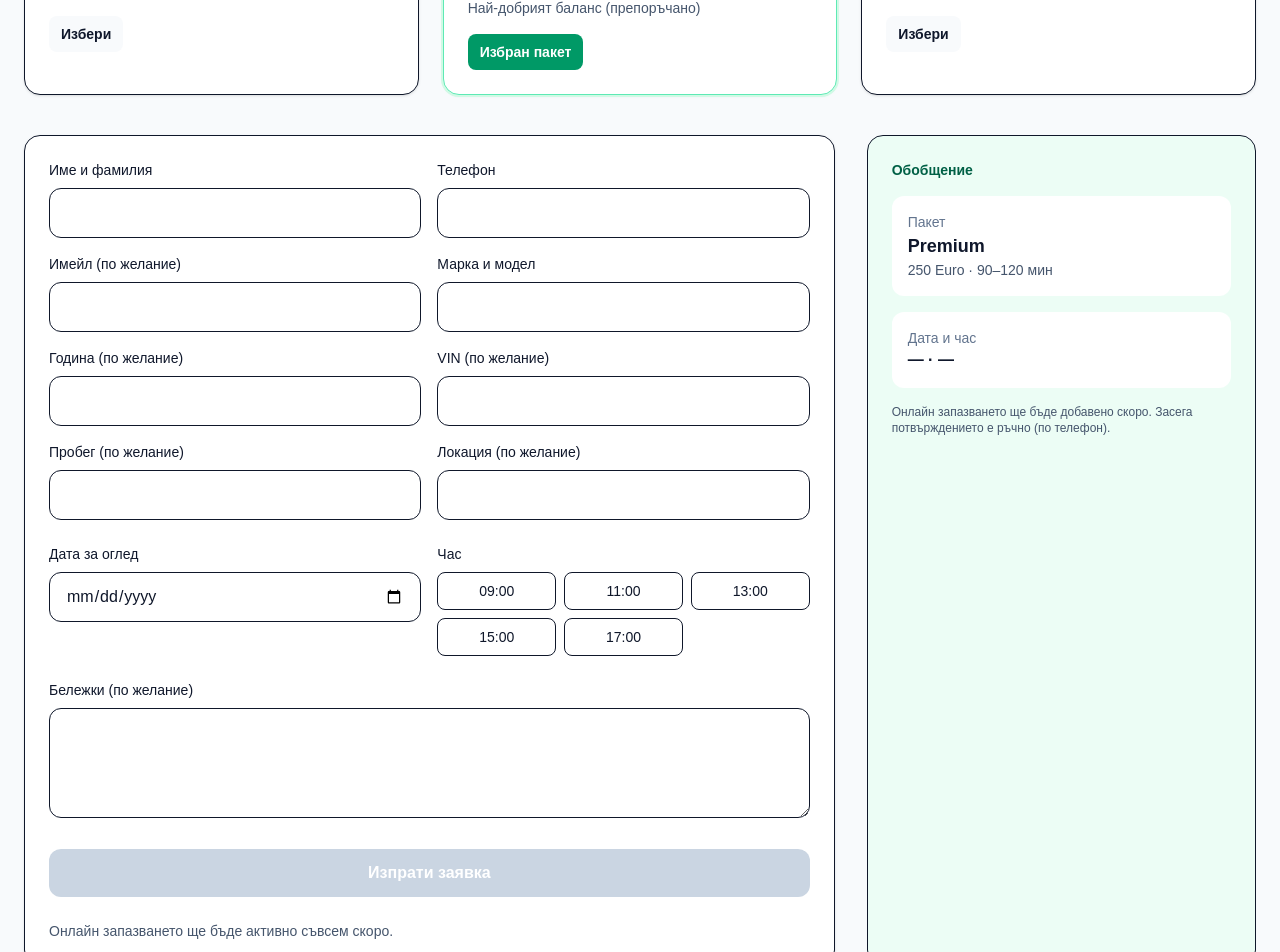
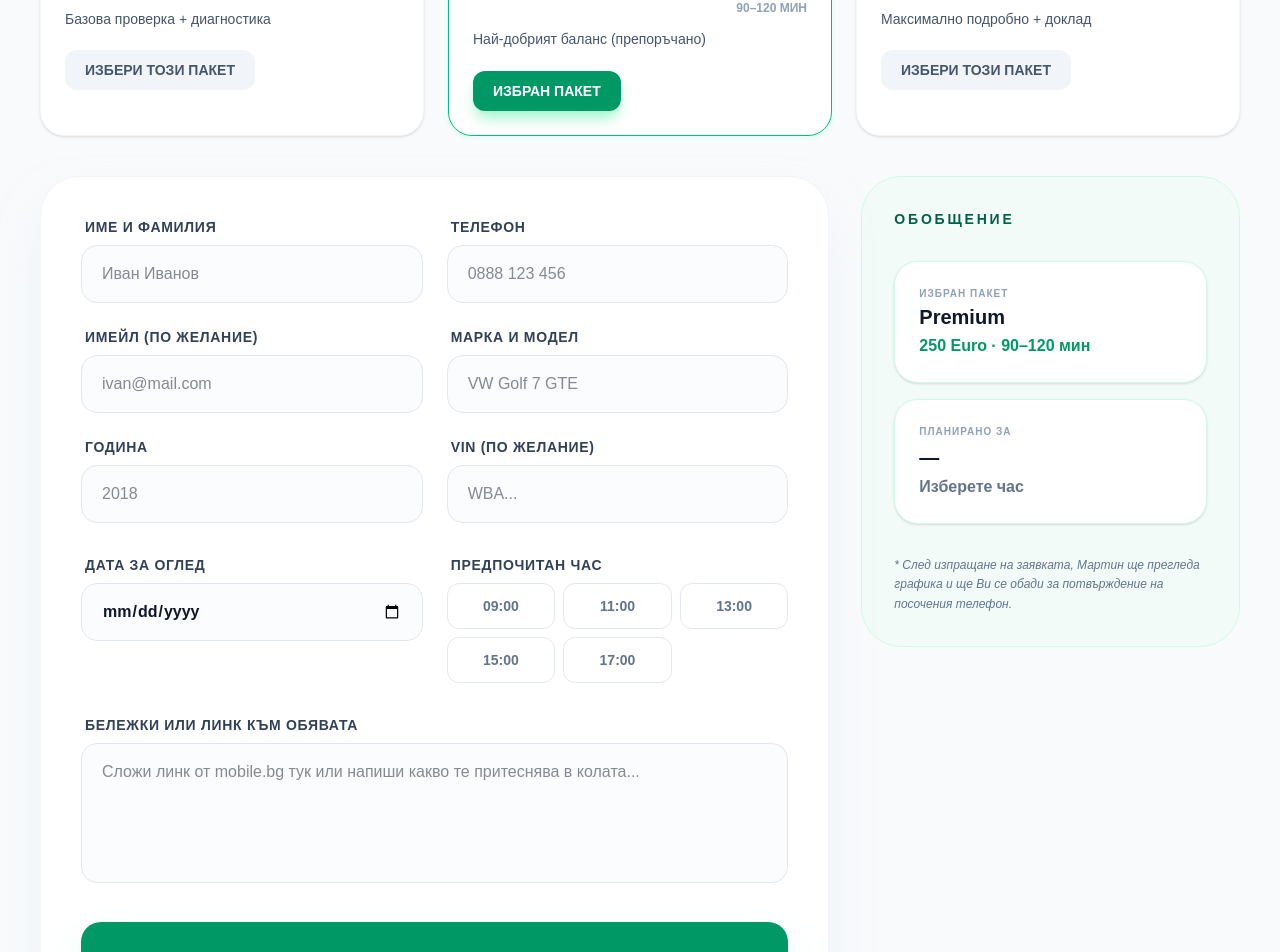
Before and after one commit to martinfilev-byte/fileverified, a Next.js app: page /book in a window 1280 px wide. Shown: the part 420-1372 px from the top of the page. Built offline with nearby package versions, Linux system fonts and the light colour scheme.

Commit message:
Update: 2026-01-03 18:15:15

```diff
--- a/src/app/book/page.tsx
+++ b/src/app/book/page.tsx
@@ -1,6 +1,7 @@
 "use client"
 
 import { useMemo, useState } from "react"
+import { Loader2, CheckCircle2 } from "lucide-react"
 
 type PackageId = "Standard" | "Premium" | "PremiumEV"
 
@@ -40,6 +41,8 @@ const TIME_SLOTS = ["09:00", "11:00", "13:00", "15:00", "17:00"]
 
 export default function BookPage() {
   const [selected, setSelected] = useState<PackageId>("Premium")
+  const [status, setStatus] = useState<'idle' | 'loading' | 'success' | 'error'>('idle')
+
   const selectedPackage = useMemo(
     () => PACKAGES.find((p) => p.id === selected)!,
     [selected]
@@ -63,34 +66,62 @@ export default function BookPage() {
     setForm((prev) => ({ ...prev, [key]: value }))
   }
 
-  // Online booking temporarily disabled (no backend/storage yet)
-  const bookingEnabled = false
+  async function onSubmit(e: React.FormEvent) {
+    e.preventDefault()
+    setStatus('loading')
 
-  function onSubmit(e: React.FormEvent) {
-    e.preventDefault()
+    try {
+      const response = await fetch('/api/send', {
+        method: 'POST',
+        headers: { 'Content-Type': 'application/json' },
+        body: JSON.stringify({
+          ...form,
+          packageName: selectedPackage.name,
+          packagePrice: selectedPackage.price
+        }),
+      })
 
-    // Keep UX clean: no errors, no fake submission
-    alert("Онлайн запазването ще бъде активно съвсем скоро.")
+      if (response.ok) {
+        setStatus('success')
+      } else {
+        setStatus('error')
+      }
+    } catch (err) {
+      setStatus('error')
+    }
+  }
+
+  if (status === 'success') {
+    return (
+      <div className="min-h-[60vh] flex flex-col items-center justify-center p-6 text-center animate-in fade-in zoom-in duration-300">
+        <CheckCircle2 className="w-20 h-20 text-emerald-500 mb-6" />
+        <h1 className="text-3xl font-bold text-slate-900 mb-2">Заявката е получена!</h1>
+        <p className="text-slate-600 mb-8 max-w-md text-lg">
+          Благодарим Ви! Мартин Филев ще се свърже с Вас на телефон <strong>{form.phone}</strong> за потвърждение на часа.
+        </p>
+        <button
+          onClick={() => { setStatus('idle'); setForm({ ...form, date: "", time: "" }) }}
+          className="bg-slate-900 text-white px-8 py-4 rounded-2xl font-bold shadow-lg hover:bg-slate-800 transition-all"
+        >
+          НОВА ЗАЯВКА
+        </button>
+      </div>
+    )
   }
 
   return (
-    <section className="space-y-10">
-      <div className="space-y-3">
-        <div className="inline-flex items-center gap-2 rounded-full border border-amber-200 bg-amber-50 px-3 py-1 text-xs font-semibold text-amber-800">
-          ℹ️ Онлайн запазването е временно изключено
-        </div>
-
-        <h1 className="text-3xl md:text-4xl font-bold text-slate-900">
+    <section className="space-y-10 py-6 max-w-7xl mx-auto">
+      <div className="space-y-3 px-4">
+        <h1 className="text-3xl md:text-5xl font-extrabold text-slate-900 tracking-tight">
           Запази оглед
         </h1>
-        <p className="text-slate-600 text-lg">
-          Избери пакет, дата и час, и попълни данните. Потвърждението е ръчно (по
-          телефон).
+        <p className="text-slate-600 text-lg md:text-xl max-w-2xl">
+          Изберете пакет и попълнете данните за автомобила. Мартин ще Ви се обади за финално потвърждение.
         </p>
       </div>
 
-      {/* Пакети */}
-      <div className="grid gap-6 lg:grid-cols-3">
+      {/* ПАКЕТИ */}
+      <div className="grid gap-6 lg:grid-cols-3 px-4">
         {PACKAGES.map((p) => {
           const active = p.id === selected
           return (
@@ -98,40 +129,28 @@ export default function BookPage() {
               key={p.id}
               type="button"
               onClick={() => setSelected(p.id)}
-              className={[
-                "text-left rounded-2xl border bg-white p-6 shadow-sm transition",
-                "hover:-translate-y-0.5 hover:shadow-md",
-                active ? "border-emerald-300 ring-2 ring-emerald-100" : "",
-              ].join(" ")}
+              className={`text-left rounded-3xl border bg-white p-6 shadow-sm transition-all relative overflow-hidden hover:-translate-y-1 hover:shadow-xl ${
+                active ? "border-emerald-500 ring-4 ring-emerald-50" : "border-slate-100"
+              }`}
             >
               {p.highlight && (
-                <div className="mb-3 inline-flex items-center rounded-full bg-emerald-50 px-3 py-1 text-xs font-semibold text-emerald-700">
-                  Препоръчан
+                <div className="mb-4 inline-flex items-center rounded-full bg-emerald-500 px-3 py-1 text-xs font-black text-white uppercase tracking-widest">
+                  ПРЕПОРЪЧАН
                 </div>
               )}
-
               <div className="flex items-baseline justify-between gap-4">
-                <div className="text-2xl font-bold text-slate-900">{p.name}</div>
+                <div className="text-2xl font-black text-slate-900">{p.name}</div>
                 <div className="text-right">
-                  <div className="text-2xl font-bold text-slate-900">
-                    {p.price}
-                  </div>
-                  <div className="text-xs text-slate-500">{p.duration}</div>
+                  <div className="text-2xl font-black text-emerald-600">{p.price}</div>
+                  <div className="text-xs text-slate-400 font-bold uppercase">{p.duration}</div>
                 </div>
               </div>
-
-              <div className="mt-2 text-sm text-slate-600">{p.short}</div>
-
-              <div className="mt-4">
-                <span
-                  className={[
-                    "inline-flex items-center rounded-lg px-3 py-2 text-sm font-semibold",
-                    active
-                      ? "bg-emerald-600 text-white"
-                      : "bg-slate-50 text-slate-900",
-                  ].join(" ")}
-                >
-                  {active ? "Избран пакет" : "Избери"}
+              <div className="mt-3 text-sm text-slate-600 leading-relaxed font-medium">{p.short}</div>
+              <div className="mt-5">
+                <span className={`inline-flex items-center rounded-xl px-5 py-2.5 text-sm font-black transition-all ${
+                  active ? "bg-emerald-600 text-white shadow-lg shadow-emerald-200" : "bg-slate-100 text-slate-600"
+                }`}>
+                  {active ? "ИЗБРАН ПАКЕТ" : "ИЗБЕРИ ТОЗИ ПАКЕТ"}
                 </span>
               </div>
             </button>
@@ -139,108 +158,41 @@ export default function BookPage() {
         })}
       </div>
 
-      {/* Форма + обобщение */}
-      <div className="grid gap-8 lg:grid-cols-3">
+      <div className="grid gap-8 lg:grid-cols-3 px-4 pb-20">
+        {/* ФОРМА */}
         <form
           onSubmit={onSubmit}
-          className="lg:col-span-2 rounded-2xl border bg-white p-6 shadow-sm space-y-6"
+          className="lg:col-span-2 rounded-[2.5rem] border border-slate-100 bg-white p-6 md:p-10 shadow-2xl shadow-slate-200/50 space-y-8"
         >
-          <div className="grid gap-4 md:grid-cols-2">
+          <div className="grid gap-6 md:grid-cols-2">
             <Field label="Име и фамилия">
-              <input
-                className="w-full rounded-xl border px-4 py-3 outline-none focus:ring-2 focus:ring-emerald-100"
-                value={form.fullName}
-                onChange={(e) => update("fullName", e.target.value)}
-                required
-              />
+              <input className="w-full rounded-2xl border border-slate-200 bg-slate-50/50 px-5 py-4 outline-none focus:ring-4 focus:ring-emerald-500/10 focus:border-emerald-500 focus:bg-white transition-all text-slate-900 font-medium" value={form.fullName} onChange={(e) => update("fullName", e.target.value)} placeholder="Иван Иванов" required />
             </Field>
-
             <Field label="Телефон">
-              <input
-                className="w-full rounded-xl border px-4 py-3 outline-none focus:ring-2 focus:ring-emerald-100"
-                value={form.phone}
-                onChange={(e) => update("phone", e.target.value)}
-                required
-              />
+              <input className="w-full rounded-2xl border border-slate-200 bg-slate-50/50 px-5 py-4 outline-none focus:ring-4 focus:ring-emerald-500/10 focus:border-emerald-500 focus:bg-white transition-all text-slate-900 font-medium" value={form.phone} onChange={(e) => update("phone", e.target.value)} placeholder="0888 123 456" required />
             </Field>
-
             <Field label="Имейл (по желание)">
-              <input
-                type="email"
-                className="w-full rounded-xl border px-4 py-3 outline-none focus:ring-2 focus:ring-emerald-100"
-                value={form.email}
-                onChange={(e) => update("email", e.target.value)}
-              />
+              <input type="email" className="w-full rounded-2xl border border-slate-200 bg-slate-50/50 px-5 py-4 outline-none focus:ring-4 focus:ring-emerald-500/10 focus:border-emerald-500 focus:bg-white transition-all text-slate-900 font-medium" value={form.email} onChange={(e) => update("email", e.target.value)} placeholder="ivan@mail.com" />
             </Field>
-
             <Field label="Марка и модел">
-              <input
-                className="w-full rounded-xl border px-4 py-3 outline-none focus:ring-2 focus:ring-emerald-100"
-                value={form.makeModel}
-                onChange={(e) => update("makeModel", e.target.value)}
-                required
-              />
+              <input className="w-full rounded-2xl border border-slate-200 bg-slate-50/50 px-5 py-4 outline-none focus:ring-4 focus:ring-emerald-500/10 focus:border-emerald-500 focus:bg-white transition-all text-slate-900 font-medium" value={form.makeModel} onChange={(e) => update("makeModel", e.target.value)} placeholder="VW Golf 7 GTE" required />
             </Field>
-
-            <Field label="Година (по желание)">
-              <input
-                className="w-full rounded-xl border px-4 py-3 outline-none focus:ring-2 focus:ring-emerald-100"
-                value={form.year}
-                onChange={(e) => update("year", e.target.value)}
-              />
+            <Field label="Година">
+              <input className="w-full rounded-2xl border border-slate-200 bg-slate-50/50 px-5 py-4 outline-none focus:ring-4 focus:ring-emerald-500/10 focus:border-emerald-500 focus:bg-white transition-all text-slate-900 font-medium" value={form.year} onChange={(e) => update("year", e.target.value)} placeholder="2018" />
             </Field>
-
             <Field label="VIN (по желание)">
-              <input
-                className="w-full rounded-xl border px-4 py-3 outline-none focus:ring-2 focus:ring-emerald-100"
-                value={form.vin}
-                onChange={(e) => update("vin", e.target.value.toUpperCase())}
-              />
-            </Field>
-
-            <Field label="Пробег (по желание)">
-              <input
-                className="w-full rounded-xl border px-4 py-3 outline-none focus:ring-2 focus:ring-emerald-100"
-                value={form.mileage}
-                onChange={(e) => update("mileage", e.target.value)}
-              />
-            </Field>
-
-            <Field label="Локация (по желание)">
-              <input
-                className="w-full rounded-xl border px-4 py-3 outline-none focus:ring-2 focus:ring-emerald-100"
-                value={form.location}
-                onChange={(e) => update("location", e.target.value)}
-              />
+              <input className="w-full rounded-2xl border border-slate-200 bg-slate-50/50 px-5 py-4 outline-none focus:ring-4 focus:ring-emerald-500/10 focus:border-emerald-500 focus:bg-white transition-all text-slate-900 font-medium" value={form.vin} onChange={(e) => update("vin", e.target.value.toUpperCase())} placeholder="WBA..." />
             </Field>
           </div>
 
-          {/* Дата и час */}
-          <div className="grid gap-4 md:grid-cols-2">
+          <div className="grid gap-6 md:grid-cols-2">
             <Field label="Дата за оглед">
-              <input
-                type="date"
-                className="w-full rounded-xl border px-4 py-3 outline-none focus:ring-2 focus:ring-emerald-100"
-                value={form.date}
-                onChange={(e) => update("date", e.target.value)}
-                required
-              />
+              <input type="date" className="w-full rounded-2xl border border-slate-200 bg-slate-50/50 px-5 py-4 outline-none focus:ring-4 focus:ring-emerald-500/10 focus:border-emerald-500 focus:bg-white transition-all text-slate-900 font-bold" value={form.date} onChange={(e) => update("date", e.target.value)} required />
             </Field>
-
-            <Field label="Час">
+            <Field label="Предпочитан час">
               <div className="grid grid-cols-3 gap-2">
                 {TIME_SLOTS.map((slot) => (
-                  <button
-                    key={slot}
-                    type="button"
-                    onClick={() => update("time", slot)}
-                    className={[
-                      "rounded-lg border px-3 py-2 text-sm font-medium transition",
-                      form.time === slot
-                        ? "bg-emerald-600 text-white border-emerald-600"
-                        : "bg-white hover:bg-slate-50",
-                    ].join(" ")}
-                  >
+                  <button key={slot} type="button" onClick={() => update("time", slot)} className={`rounded-xl border py-3 text-sm font-black transition-all ${form.time === slot ? "bg-emerald-600 text-white border-emerald-600 shadow-lg shadow-emerald-200" : "bg-white border-slate-200 text-slate-500 hover:border-emerald-300"}`}>
                     {slot}
                   </button>
                 ))}
@@ -248,58 +200,52 @@ export default function BookPage() {
             </Field>
           </div>
 
-          <Field label="Бележки (по желание)">
-            <textarea
-              className="w-full rounded-xl border px-4 py-3 outline-none focus:ring-2 focus:ring-emerald-100 min-h-[110px]"
-              value={form.notes}
-              onChange={(e) => update("notes", e.target.value)}
-            />
+          <Field label="Бележки или линк към обявата">
+            <textarea className="w-full rounded-2xl border border-slate-200 bg-slate-50/50 px-5 py-4 outline-none focus:ring-4 focus:ring-emerald-500/10 focus:border-emerald-500 focus:bg-white transition-all text-slate-900 font-medium min-h-[140px] resize-none" value={form.notes} onChange={(e) => update("notes", e.target.value)} placeholder="Сложи линк от mobile.bg тук или напиши какво те притеснява в колата..." />
           </Field>
+
+          {status === 'error' && (
+            <div className="p-4 bg-red-50 text-red-600 rounded-2xl text-sm font-bold border border-red-100 flex items-center gap-2">
+              ⚠️ Нещо се обърка. Моля, обадете се на 0888 57 00 37.
+            </div>
+          )}
 
           <button
             type="submit"
-            disabled={!bookingEnabled}
-            aria-disabled={!bookingEnabled}
-            title="Онлайн запазването ще бъде активно съвсем скоро."
-            className={[
-              "w-full rounded-xl px-6 py-3 font-semibold text-white transition",
-              bookingEnabled
-                ? "bg-emerald-600 hover:bg-emerald-700"
-                : "bg-slate-300 cursor-not-allowed",
-            ].join(" ")}
+            disabled={status === 'loading'}
+            className="w-full rounded-[1.25rem] bg-emerald-600 hover:bg-emerald-700 px-6 py-6 font-black text-xl text-white shadow-2xl shadow-emerald-200 transition-all flex items-center justify-center gap-3 disabled:bg-slate-300 disabled:cursor-not-allowed active:scale-[0.98]"
           >
-            Изпрати заявка
+            {status === 'loading' ? (
+              <><Loader2 className="w-7 h-7 animate-spin" /> ИЗПРАЩАНЕ...</>
+            ) : (
+              "ИЗПРАТИ ЗАЯВКА ЗА ОГЛЕД"
+            )}
           </button>
-
-          <div className="text-sm text-slate-600">
-            Онлайн запазването ще бъде активно съвсем скоро.
-          </div>
         </form>
 
-        {/* Обобщение */}
-        <aside className="rounded-2xl border bg-emerald-50 p-6 space-y-4">
-          <div className="text-sm font-semibold text-emerald-800">Обобщение</div>
-
-          <div className="rounded-xl bg-white p-4">
-            <div className="text-sm text-slate-500">Пакет</div>
-            <div className="text-lg font-bold text-slate-900">
-              {selectedPackage.name}
+        {/* СТРАНИЧНА ЧАСТ */}
+        <aside className="space-y-6">
+          <div className="rounded-[2.5rem] border border-emerald-100 bg-emerald-50/40 p-8 space-y-8 sticky top-24">
+            <div className="text-sm font-black text-emerald-800 uppercase tracking-[0.2em]">Обобщение</div>
+            <div className="space-y-4">
+              <div className="rounded-3xl bg-white p-6 border border-emerald-100 shadow-sm">
+                <div className="text-[10px] font-black text-slate-400 uppercase tracking-widest mb-1">Избран Пакет</div>
+                <div className="text-xl font-black text-slate-900 leading-tight">{selectedPackage.name}</div>
+                <div className="text-base font-bold text-emerald-600 mt-1">{selectedPackage.price} · {selectedPackage.duration}</div>
+              </div>
+              <div className="rounded-3xl bg-white p-6 border border-emerald-100 shadow-sm">
+                <div className="text-[10px] font-black text-slate-400 uppercase tracking-widest mb-1">Планирано за</div>
+                <div className="text-xl font-black text-slate-900">
+                  {form.date ? new Date(form.date).toLocaleDateString('bg-BG', { day: 'numeric', month: 'long' }) : "—"}
+                </div>
+                <div className="text-base font-bold text-slate-500 mt-1">
+                  {form.time ? `В ${form.time} часа` : "Изберете час"}
+                </div>
+              </div>
             </div>
-            <div className="text-sm text-slate-600">
-              {selectedPackage.price} · {selectedPackage.duration}
+            <div className="text-xs text-slate-500 font-medium leading-relaxed italic">
+              * След изпращане на заявката, Мартин ще прегледа графика и ще Ви се обади за потвърждение на посочения телефон.
             </div>
-          </div>
-
-          <div className="rounded-xl bg-white p-4">
-            <div className="text-sm text-slate-500">Дата и час</div>
-            <div className="font-semibold text-slate-900">
-              {form.date || "—"} · {form.time || "—"}
-            </div>
-          </div>
-
-          <div className="text-xs text-slate-600">
-            Онлайн запазването ще бъде добавено скоро. Засега потвърждението е
-            ръчно (по телефон).
           </div>
         </aside>
       </div>
@@ -307,16 +253,10 @@ export default function BookPage() {
   )
 }
 
-function Field({
-  label,
-  children,
-}: {
-  label: string
-  children: React.ReactNode
-}) {
+function Field({ label, children }: { label: string, children: React.ReactNode }) {
   return (
     <label className="space-y-2 block">
-      <div className="text-sm font-medium text-slate-900">{label}</div>
+      <div className="text-sm font-black text-slate-700 ml-1 uppercase tracking-wider">{label}</div>
       {children}
     </label>
   )
```
